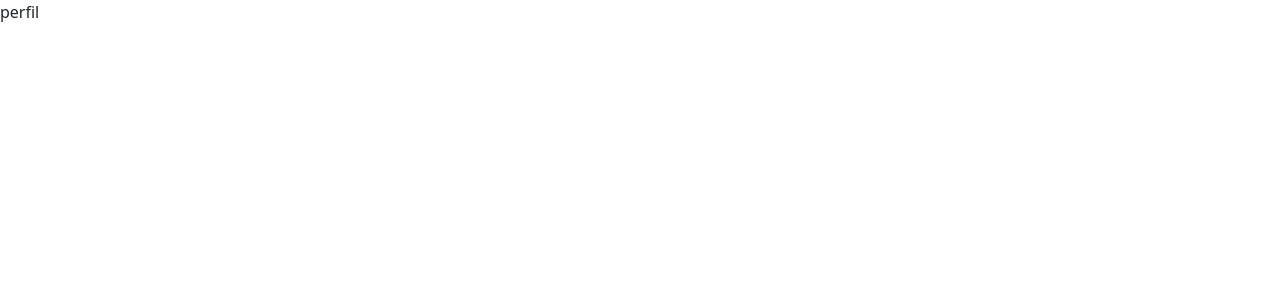
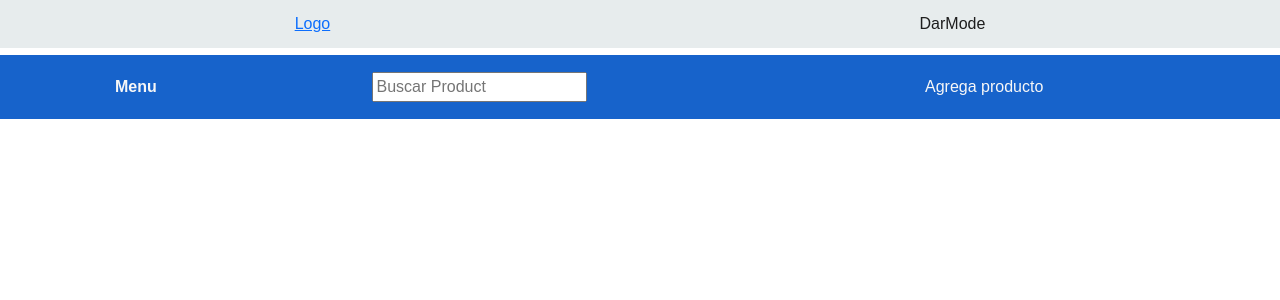
Before and after one commit to JonnyFernandez/Control, a React (Vite) app in the folder client/: page /profile in a window 1280 px wide. Shown: the top 300 px of the page. Built offline with nearby package versions, Linux system fonts and the light colour scheme.

Commit message:
confirurando Menu

```diff
--- a/client/src/App.jsx
+++ b/client/src/App.jsx
@@ -12,11 +12,11 @@ function App() {
       <BrowserRouter>
         <main>
           <Routes>
-            <Route path="/landin" element={<Landing />} />
+            <Route path="/" element={<Landing />} />
             <Route path="/login" element={<SignIn />} />
             <Route path="/register" element={<SingUp />} />
             <Route path="/update-password" element={<UpdatePassword />} />
-            <Route path="/" element={<Home />} />
+            <Route path="/home" element={<Home />} />
             <Route path="/cart" element={<Cart />} />
             <Route path="/profile" element={<Profile />} />
             <Route path="/detail/:id" element={<h1>Detalles</h1>} />
--- a/client/src/components/nav/Nav.jsx
+++ b/client/src/components/nav/Nav.jsx
@@ -1,5 +1,6 @@
 import React from "react";
 import n from "./Nav.module.css";
+import { NavLink } from "react-router-dom";
 
 const Nav = () => {
     return (
@@ -24,6 +25,14 @@ const Nav = () => {
                     <div>Ingresa</div>
                     <div>Mis Compras</div>
                     <div>Cart</div>
+                    <NavLink to={'/profile'}>
+                        <div>
+                            <svg xmlns="http://www.w3.org/2000/svg" width="20" height="20" fill="white" class="bi bi-person-bounding-box" viewBox="0 0 16 16">
+                                <path d="M1.5 1a.5.5 0 0 0-.5.5v3a.5.5 0 0 1-1 0v-3A1.5 1.5 0 0 1 1.5 0h3a.5.5 0 0 1 0 1zM11 .5a.5.5 0 0 1 .5-.5h3A1.5 1.5 0 0 1 16 1.5v3a.5.5 0 0 1-1 0v-3a.5.5 0 0 0-.5-.5h-3a.5.5 0 0 1-.5-.5M.5 11a.5.5 0 0 1 .5.5v3a.5.5 0 0 0 .5.5h3a.5.5 0 0 1 0 1h-3A1.5 1.5 0 0 1 0 14.5v-3a.5.5 0 0 1 .5-.5m15 0a.5.5 0 0 1 .5.5v3a1.5 1.5 0 0 1-1.5 1.5h-3a.5.5 0 0 1 0-1h3a.5.5 0 0 0 .5-.5v-3a.5.5 0 0 1 .5-.5" />
+                                <path d="M3 14s-1 0-1-1 1-4 6-4 6 3 6 4-1 1-1 1zm8-9a3 3 0 1 1-6 0 3 3 0 0 1 6 0" />
+                            </svg>
+                        </div>
+                    </NavLink>
                 </div>
             </div>
         </div>
--- /dev/null
+++ b/client/src/components/navAdmin/navAdmin.jsx
@@ -0,0 +1,30 @@
+import React from "react";
+import n from "./navAdmin.module.css";
+import { NavLink } from "react-router-dom";
+
+const NavAdmin = () => {
+    return (
+        <div className={n.nav}>
+            <div className={n.up}>
+                <NavLink to={'/home'}>
+                    <div>Logo</div>
+                </NavLink>
+
+                <div>DarMode</div>
+            </div>
+            <div className={n.down}>
+                <div className={n.div1}>Menu</div>
+                <div className={n.div2}>
+
+                    <input type="text" placeholder="Buscar Product" />
+                </div>
+                <div className={n.div3}>
+                    <div>Agrega producto </div>
+
+                </div>
+            </div>
+        </div>
+    );
+};
+
+export default NavAdmin;
--- /dev/null
+++ b/client/src/components/navAdmin/navAdmin.module.css
@@ -0,0 +1,67 @@
+.nav {
+    position: fixed;
+    top: 0;
+    left: 0;
+    width: 100%;
+    z-index: 999;
+    /* Ajusta el valor de z-index según sea necesario */
+    font-family: "Poppins", sans-serif;
+    color: #f7f7f7;
+    display: flex;
+    justify-content: center;
+    width: 100%;
+    height: auto;
+    flex-direction: column;
+}
+
+.up{
+    width: 100%;
+    height: 3rem;
+    background: var(--Second-color);
+    margin-bottom: 7px;
+    display: flex;
+    flex-direction: row;
+    justify-content: space-around;
+    align-items: center;
+    color: var(--white-mode)
+}
+.down{
+    width: 100%;
+    height: 4rem;
+    background: var(--Primari-color);
+    display: flex;
+    flex-direction: row;
+    justify-content: space-around;
+    align-items: center;
+}
+
+
+.div1{
+    font-family: "Poppins", sans-serif;
+    font-weight: bold;
+     width: 5rem;
+     height: 2rem;
+     display: flex;
+     justify-content: center;
+     align-items: center;
+}
+
+.div2{
+    display: flex;
+    flex-direction: row;
+    padding: 5px;
+
+}
+.div2 div{
+   font-family: "Poppins", sans-serif;
+   font-weight: bold;
+    margin-right: 3rem;
+}
+
+.div3{
+    display: flex;
+    flex-direction: row;
+    padding: 5px;
+    width: 25rem;
+    justify-content: space-around;
+}
--- a/client/src/view/profile/Profile.jsx
+++ b/client/src/view/profile/Profile.jsx
@@ -1,11 +1,11 @@
-
+import NavAdmin from "../../components/navAdmin/navAdmin";
 
 const Profile = () => {
 
 
     return (
         <div>
-            perfil
+            <NavAdmin />
         </div>
     );
 }
```
